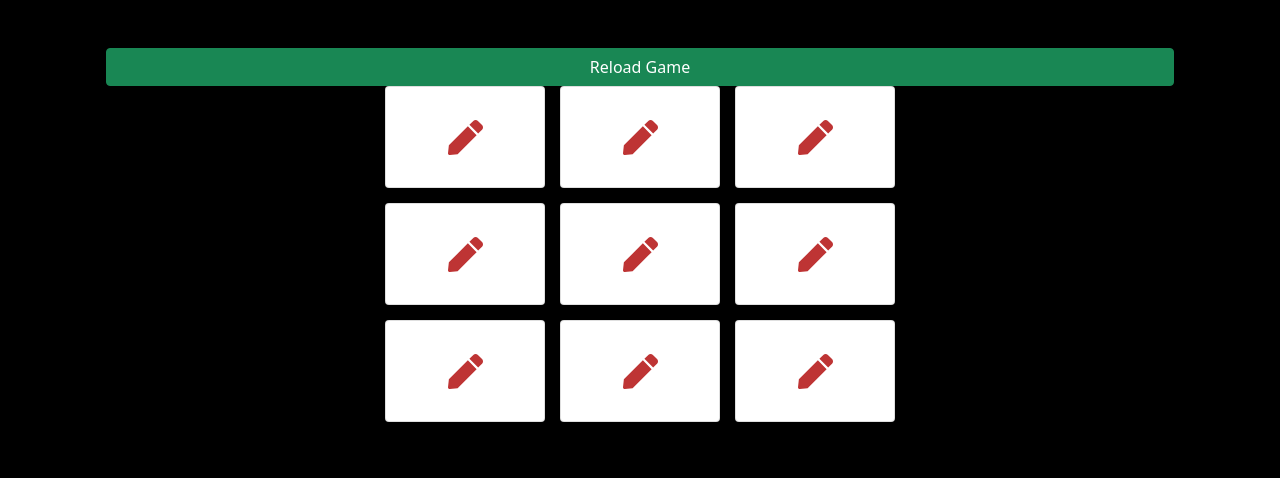
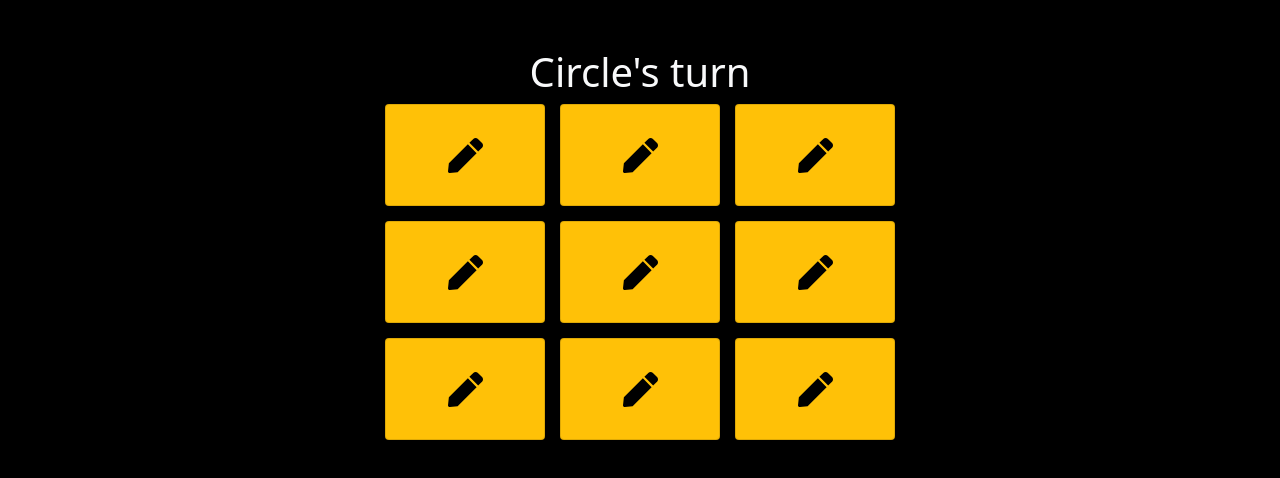
Before and after one commit to InfinityNaN/Tic_Tok_Toe, a React (Create React App) app: page / in a window 1280 px wide. Shown: the top 478 px of the page. Built offline with nearby package versions, Linux system fonts and the light colour scheme.

Commit message:
tictoktoe completed

```diff
--- a/src/App.js
+++ b/src/App.js
@@ -76,7 +76,7 @@ import "./style.css"
 
     const changeItem=(index)=>{
         if(winMessage){
-            return toast(winMessage , {type: "success"} )
+            return toast("Game is already over,Reload it." , {type: "success"} )
         }
         if (ticArray[index] === "empty"){
              ticArray[index] =  isCross? "wrong" : "circle"
@@ -91,14 +91,28 @@ import "./style.css"
         <Container className="p-5">
             <ToastContainer position="bottom-center"></ToastContainer>
             <Row>
-
-                <Button color="success" onClick={reloadGame}> Reload Game </Button>
                 <Col md={6} className="offset-md-3">
+                    {winMessage ? (
+                        <div className="mb-2 mt-2 text-center">
+                              <h1 className="text-success text-uppercase text-center ">
+                              {winMessage}
+                              </h1>
+                              <Button
+                              color="success"
+                              onclick={reloadGame}
+                              >
+                               Reload Game
+                              </Button>
+                        </div>
+                    ): (
+                        <h1 className="text-light text-center">
+                              {isCross ? "Wrong's" : "Circle's"} turn
+                        </h1>
+                    )}
                     <div className="grid">
                          {ticArray.map((value, index) =>(
-                             <Card onClick={() => changeItem(index)}>
+                             <Card color="warning"onClick= {()=>changeItem(index)}>
                                  <CardBody className="box">
-                                     {console.log(value, index)}
                                      <Icon choice={ticArray[index]}/>
                                  </CardBody>
                              </Card>
--- a/src/style.css
+++ b/src/style.css
@@ -16,5 +16,5 @@ body{
 }
 .icon{
     font-size:35px;
-    color: #be3434;
+    color: #000000;
 }
```
